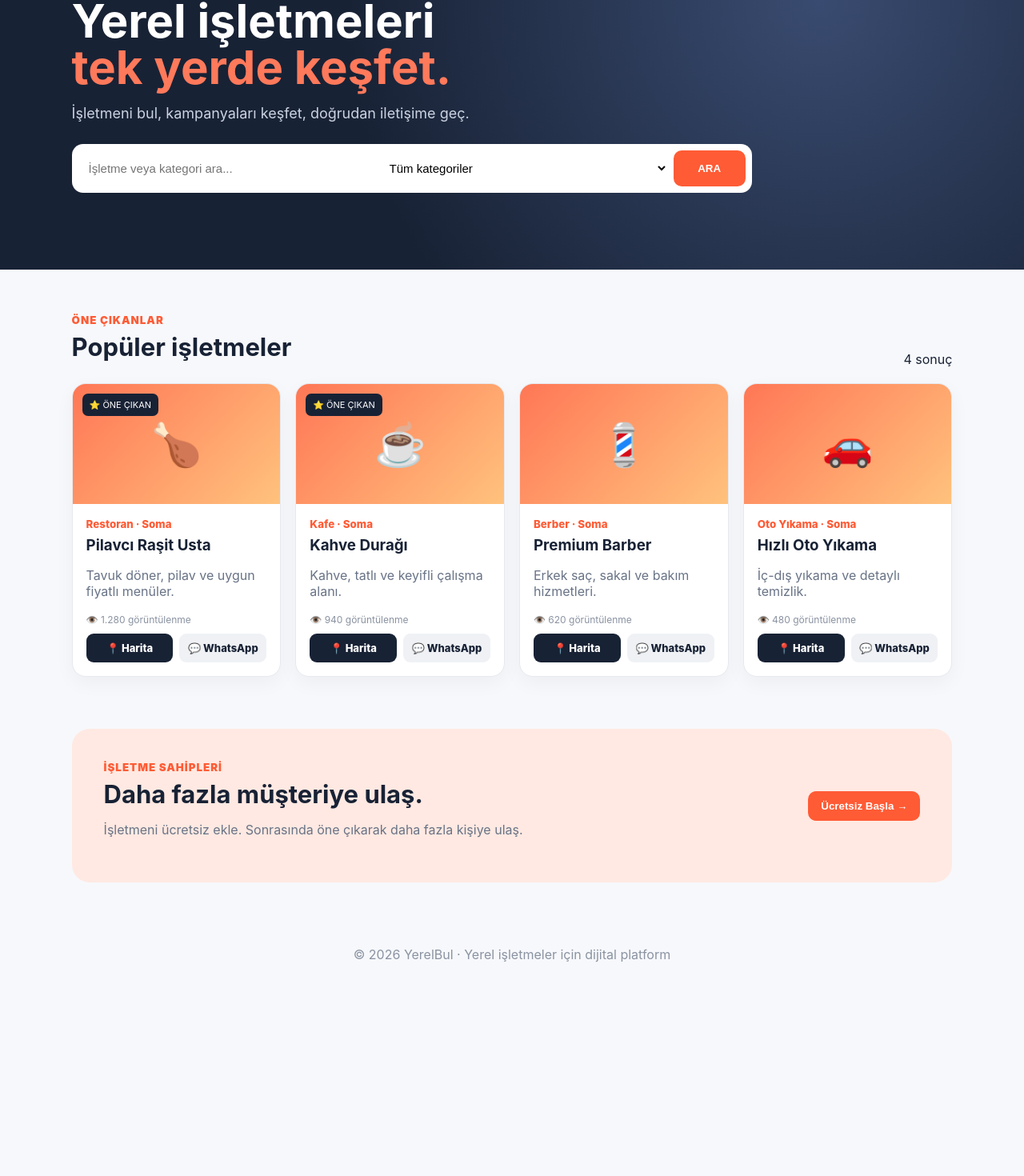
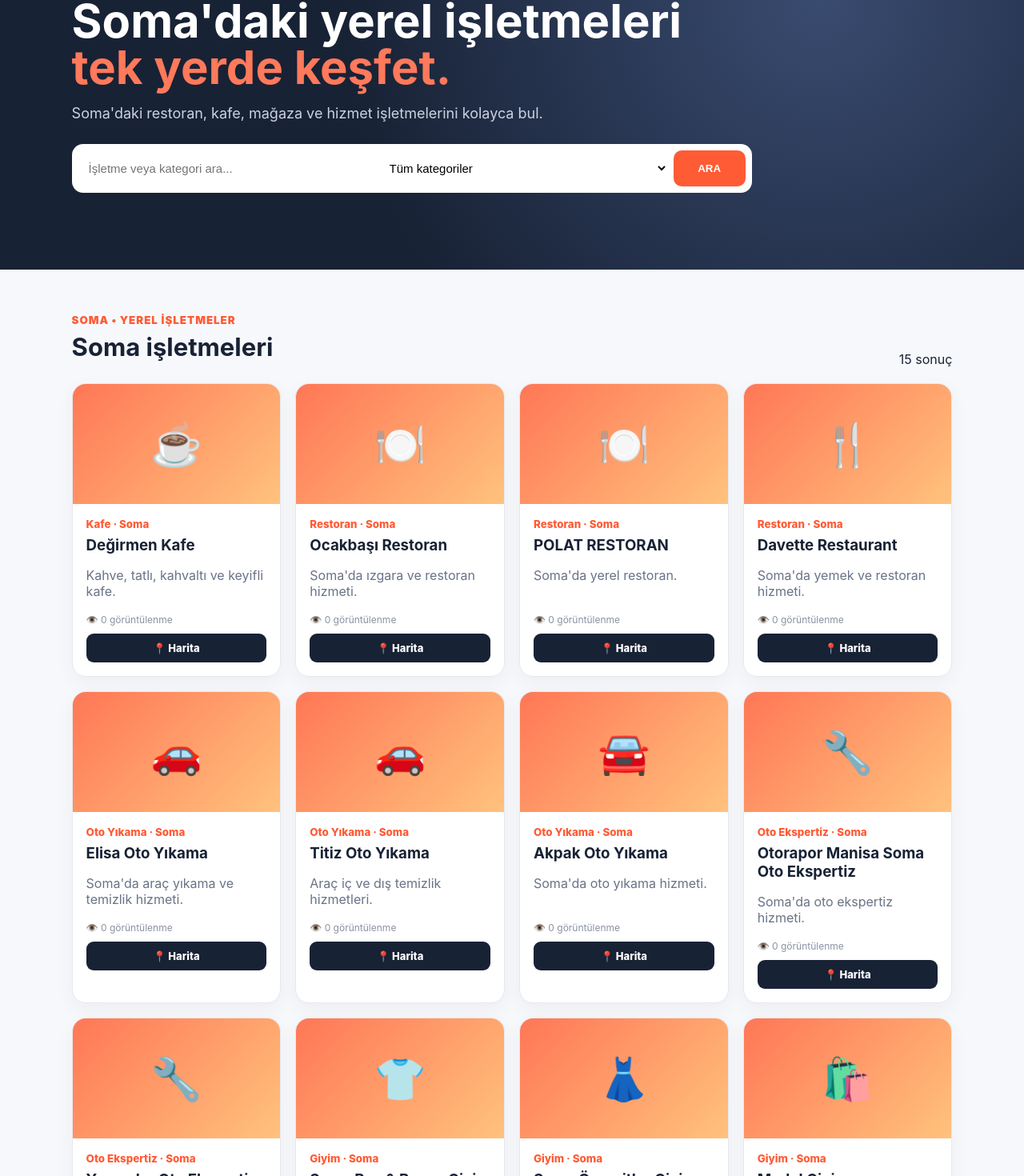
Before and after one commit to programci455/yerelbul, a React (Vite) app: page / in a window 1280 px wide. Shown: the part 215-1685 px from the top of the page at 80% size. Before the commit the page ends 1448 px from the top, so only its background shows below. Built offline with nearby package versions, Linux system fonts and the light colour scheme.

Commit message:
Refactor App component and update business data
Updated initial business data and modified the App component to improve functionality and structure.

```diff
--- a/src/main.jsx
+++ b/src/main.jsx
@@ -1,26 +1,572 @@
-import React,{useEffect,useMemo,useState} from "react";
-import {createRoot} from "react-dom/client";
+import React, { useEffect, useMemo, useState } from "react";
+import { createRoot } from "react-dom/client";
 import "./style.css";
 
-const initial=[
-{id:1,name:"Pilavcı Raşit Usta",cat:"Restoran",icon:"🍗",city:"Soma",desc:"Tavuk döner, pilav ve uygun fiyatlı menüler.",phone:"",featured:true,views:1280},
-{id:2,name:"Kahve Durağı",cat:"Kafe",icon:"☕",city:"Soma",desc:"Kahve, tatlı ve keyifli çalışma alanı.",phone:"",featured:true,views:940},
-{id:3,name:"Premium Barber",cat:"Berber",icon:"💈",city:"Soma",desc:"Erkek saç, sakal ve bakım hizmetleri.",phone:"",featured:false,views:620},
-{id:4,name:"Hızlı Oto Yıkama",cat:"Oto Yıkama",icon:"🚗",city:"Soma",desc:"İç-dış yıkama ve detaylı temizlik.",phone:"",featured:false,views:480}
+const initial = [
+  {
+    id: 1,
+    name: "Değirmen Kafe",
+    cat: "Kafe",
+    icon: "☕",
+    city: "Soma",
+    desc: "Kahve, tatlı, kahvaltı ve keyifli kafe.",
+    phone: "",
+    featured: false,
+    views: 0
+  },
+  {
+    id: 2,
+    name: "Ocakbaşı Restoran",
+    cat: "Restoran",
+    icon: "🍽️",
+    city: "Soma",
+    desc: "Soma'da ızgara ve restoran hizmeti.",
+    phone: "",
+    featured: false,
+    views: 0
+  },
+  {
+    id: 3,
+    name: "POLAT RESTORAN",
+    cat: "Restoran",
+    icon: "🍽️",
+    city: "Soma",
+    desc: "Soma'da yerel restoran.",
+    phone: "",
+    featured: false,
+    views: 0
+  },
+  {
+    id: 4,
+    name: "Davette Restaurant",
+    cat: "Restoran",
+    icon: "🍴",
+    city: "Soma",
+    desc: "Soma'da yemek ve restoran hizmeti.",
+    phone: "",
+    featured: false,
+    views: 0
+  },
+  {
+    id: 5,
+    name: "Elisa Oto Yıkama",
+    cat: "Oto Yıkama",
+    icon: "🚗",
+    city: "Soma",
+    desc: "Soma'da araç yıkama ve temizlik hizmeti.",
+    phone: "",
+    featured: false,
+    views: 0
+  },
+  {
+    id: 6,
+    name: "Titiz Oto Yıkama",
+    cat: "Oto Yıkama",
+    icon: "🚗",
+    city: "Soma",
+    desc: "Araç iç ve dış temizlik hizmetleri.",
+    phone: "",
+    featured: false,
+    views: 0
+  },
+  {
+    id: 7,
+    name: "Akpak Oto Yıkama",
+    cat: "Oto Yıkama",
+    icon: "🚘",
+    city: "Soma",
+    desc: "Soma'da oto yıkama hizmeti.",
+    phone: "",
+    featured: false,
+    views: 0
+  },
+  {
+    id: 8,
+    name: "Otorapor Manisa Soma Oto Ekspertiz",
+    cat: "Oto Ekspertiz",
+    icon: "🔧",
+    city: "Soma",
+    desc: "Soma'da oto ekspertiz hizmeti.",
+    phone: "",
+    featured: false,
+    views: 0
+  },
+  {
+    id: 9,
+    name: "Yamanlar Oto Ekspertiz Soma",
+    cat: "Oto Ekspertiz",
+    icon: "🔧",
+    city: "Soma",
+    desc: "Araç ekspertiz ve kontrol hizmetleri.",
+    phone: "",
+    featured: false,
+    views: 0
+  },
+  {
+    id: 10,
+    name: "Soma Bay & Bayan Giyim",
+    cat: "Giyim",
+    icon: "👕",
+    city: "Soma",
+    desc: "Kadın ve erkek giyim mağazası.",
+    phone: "",
+    featured: false,
+    views: 0
+  },
+  {
+    id: 11,
+    name: "Soma Özceritler Giyim",
+    cat: "Giyim",
+    icon: "👗",
+    city: "Soma",
+    desc: "Giyim ve abiye ürünleri.",
+    phone: "",
+    featured: false,
+    views: 0
+  },
+  {
+    id: 12,
+    name: "Model Giyim",
+    cat: "Giyim",
+    icon: "🛍️",
+    city: "Soma",
+    desc: "Soma'da giyim mağazası.",
+    phone: "",
+    featured: false,
+    views: 0
+  },
+  {
+    id: 13,
+    name: "Gold İnternet Kafe",
+    cat: "İnternet Kafe",
+    icon: "🖥️",
+    city: "Soma",
+    desc: "Soma'da internet ve bilgisayar hizmetleri.",
+    phone: "",
+    featured: false,
+    views: 0
+  },
+  {
+    id: 14,
+    name: "Özen Alabalık Restoran",
+    cat: "Restoran",
+    icon: "🐟",
+    city: "Soma",
+    desc: "Soma Darkale'de alabalık restoranı.",
+    phone: "",
+    featured: false,
+    views: 0
+  },
+  {
+    id: 15,
+    name: "Değirmen Darkale Restoran",
+    cat: "Restoran",
+    icon: "🏡",
+    city: "Soma",
+    desc: "Darkale'de restoran hizmeti.",
+    phone: "",
+    featured: false,
+    views: 0
+  }
 ];
-function App(){
- const [businesses,setBusinesses]=useState(()=>JSON.parse(localStorage.getItem("yb2-businesses")||"null")||initial);
- const [q,setQ]=useState(""); const [cat,setCat]=useState(""); const [modal,setModal]=useState(false); const [admin,setAdmin]=useState(false);
- useEffect(()=>localStorage.setItem("yb2-businesses",JSON.stringify(businesses)),[businesses]);
- const filtered=useMemo(()=>businesses.filter(b=>(!q||(b.name+" "+b.cat+" "+b.city+" "+b.desc).toLowerCase().includes(q.toLowerCase()))&&(!cat||b.cat===cat)),[businesses,q,cat]);
- function add(e){e.preventDefault();const f=new FormData(e.currentTarget);const b={id:Date.now(),name:f.get("name"),cat:f.get("cat"),city:f.get("city")||"Soma",desc:f.get("desc")||"Yerel işletme.",phone:f.get("phone")||"",icon:{"Restoran":"🍽️","Kafe":"☕","Berber":"💈","Oto Yıkama":"🚗","Güzellik":"✨"}[f.get("cat")],featured:false,views:0};setBusinesses(x=>[b,...x]);setModal(false);e.currentTarget.reset()}
- function toggle(id){setBusinesses(x=>x.map(b=>b.id===id?{...b,featured:!b.featured}:b))}
- return <><header><div className="logo">Yerel<span>Bul</span></div><nav><a href="#kesfet">Keşfet</a><a href="#kampanya">Kampanyalar</a><button onClick={()=>setModal(true)}>İşletmeni Ekle</button><button className="adminBtn" onClick={()=>setAdmin(!admin)}>Admin</button></nav></header>
- <section className="hero"><div><b className="pill">📍 Soma • Manisa</b><h1>Yerel işletmeleri<br/><em>tek yerde keşfet.</em></h1><p>İşletmeni bul, kampanyaları keşfet, doğrudan iletişime geç.</p><div className="search"><input value={q} onChange={e=>setQ(e.target.value)} placeholder="İşletme veya kategori ara..."/><select value={cat} onChange={e=>setCat(e.target.value)}><option value="">Tüm kategoriler</option><option>Restoran</option><option>Kafe</option><option>Berber</option><option>Oto Yıkama</option><option>Güzellik</option></select><button>ARA</button></div></div></section>
- <main id="kesfet"><div className="head"><div><small>ÖNE ÇIKANLAR</small><h2>Popüler işletmeler</h2></div><span>{filtered.length} sonuç</span></div><div className="grid">{filtered.map(b=><article className="card" key={b.id}><div className="cover">{b.icon}{b.featured&&<label>⭐ ÖNE ÇIKAN</label>}</div><div className="body"><small>{b.cat} · {b.city}</small><h3>{b.name}</h3><p>{b.desc}</p><div className="stats">👁️ {b.views.toLocaleString("tr-TR")} görüntülenme</div><div className="actions"><a target="_blank" href={"https://www.google.com/maps/search/?api=1&query="+encodeURIComponent(b.name+" "+b.city)}>📍 Harita</a><a target="_blank" href={b.phone?"https://wa.me/"+b.phone.replace(/\D/g,""):"#"}>💬 WhatsApp</a></div></div></article>)}</div></main>
- <section id="kampanya" className="cta"><div><small>İŞLETME SAHİPLERİ</small><h2>Daha fazla müşteriye ulaş.</h2><p>İşletmeni ücretsiz ekle. Sonrasında öne çıkarak daha fazla kişiye ulaş.</p></div><button onClick={()=>setModal(true)}>Ücretsiz Başla →</button></section>
- {admin&&<section className="admin"><div className="head"><div><small>YÖNETİM</small><h2>Admin Paneli</h2></div><span>{businesses.length} işletme</span></div><div className="adminTable">{businesses.map(b=><div className="row" key={b.id}><b>{b.icon} {b.name}</b><span>{b.cat}</span><span>{b.views} görüntülenme</span><button onClick={()=>toggle(b.id)}>{b.featured?"Öne çıkarmayı kaldır":"Öne çıkar"}</button></div>)}</div></section>}
- <footer>© 2026 YerelBul · Yerel işletmeler için dijital platform</footer>
- {modal&&<div className="overlay"><div className="modal"><button className="x" onClick={()=>setModal(false)}>×</button><h2>İşletmeni Ekle</h2><form onSubmit={add}><input name="name" required placeholder="İşletme adı"/><select name="cat" required><option value="">Kategori</option><option>Restoran</option><option>Kafe</option><option>Berber</option><option>Oto Yıkama</option><option>Güzellik</option></select><input name="city" placeholder="Şehir / ilçe" defaultValue="Turgutlu"/><input name="phone" placeholder="WhatsApp telefon numarası"/><textarea name="desc" placeholder="İşletme açıklaması"></textarea><button className="primary">İşletmeyi Kaydet</button></form></div></div>}</>
+
+const categories = [
+  "Restoran",
+  "Kafe",
+  "Berber",
+  "Oto Yıkama",
+  "Oto Ekspertiz",
+  "Giyim",
+  "İnternet Kafe",
+  "Güzellik"
+];
+
+const storageKey = "yerelbul-soma-businesses";
+
+function App() {
+  const [businesses, setBusinesses] = useState(() => {
+    const saved = localStorage.getItem(storageKey);
+    return saved ? JSON.parse(saved) : initial;
+  });
+
+  const [q, setQ] = useState("");
+  const [cat, setCat] = useState("");
+  const [modal, setModal] = useState(false);
+  const [admin, setAdmin] = useState(false);
+
+  useEffect(() => {
+    localStorage.setItem(storageKey, JSON.stringify(businesses));
+  }, [businesses]);
+
+  const filtered = useMemo(() => {
+    return businesses.filter((b) => {
+      const text = `${b.name} ${b.cat} ${b.city} ${b.desc}`.toLowerCase();
+
+      return (
+        (!q || text.includes(q.toLowerCase())) &&
+        (!cat || b.cat === cat)
+      );
+    });
+  }, [businesses, q, cat]);
+
+  function addBusiness(e) {
+    e.preventDefault();
+
+    const form = new FormData(e.currentTarget);
+    const category = form.get("cat");
+
+    const icons = {
+      Restoran: "🍽️",
+      Kafe: "☕",
+      Berber: "💈",
+      "Oto Yıkama": "🚗",
+      "Oto Ekspertiz": "🔧",
+      Giyim: "👕",
+      "İnternet Kafe": "🖥️",
+      Güzellik: "✨"
+    };
+
+    const business = {
+      id: Date.now(),
+      name: form.get("name"),
+      cat: category,
+      city: form.get("city") || "Soma",
+      desc: form.get("desc") || "Soma yerel işletmesi.",
+      phone: form.get("phone") || "",
+      icon: icons[category] || "📍",
+      featured: false,
+      views: 0
+    };
+
+    setBusinesses((prev) => [business, ...prev]);
+    setModal(false);
+    e.currentTarget.reset();
+  }
+
+  function toggleFeatured(id) {
+    setBusinesses((prev) =>
+      prev.map((b) =>
+        b.id === id
+          ? { ...b, featured: !b.featured }
+          : b
+      )
+    );
+  }
+
+  function increaseView(id) {
+    setBusinesses((prev) =>
+      prev.map((b) =>
+        b.id === id
+          ? { ...b, views: b.views + 1 }
+          : b
+      )
+    );
+  }
+
+  return (
+    <>
+      <header>
+        <div className="logo">
+          Yerel<span>Bul</span>
+        </div>
+
+        <nav>
+          <a href="#kesfet">Keşfet</a>
+          <a href="#kampanya">Kampanyalar</a>
+
+          <button onClick={() => setModal(true)}>
+            İşletmeni Ekle
+          </button>
+
+          <button
+            className="adminBtn"
+            onClick={() => setAdmin(!admin)}
+          >
+            Admin
+          </button>
+        </nav>
+      </header>
+
+      <section className="hero">
+        <div>
+          <b className="pill">
+            📍 Soma • Manisa
+          </b>
+
+          <h1>
+            Soma'daki yerel işletmeleri
+            <br />
+            <em>tek yerde keşfet.</em>
+          </h1>
+
+          <p>
+            Soma'daki restoran, kafe, mağaza ve hizmet
+            işletmelerini kolayca bul.
+          </p>
+
+          <div className="search">
+            <input
+              value={q}
+              onChange={(e) => setQ(e.target.value)}
+              placeholder="İşletme veya kategori ara..."
+            />
+
+            <select
+              value={cat}
+              onChange={(e) => setCat(e.target.value)}
+            >
+              <option value="">
+                Tüm kategoriler
+              </option>
+
+              {categories.map((category) => (
+                <option key={category}>
+                  {category}
+                </option>
+              ))}
+            </select>
+
+            <button>
+              ARA
+            </button>
+          </div>
+        </div>
+      </section>
+
+      <main id="kesfet">
+        <div className="head">
+          <div>
+            <small>
+              SOMA • YEREL İŞLETMELER
+            </small>
+
+            <h2>
+              Soma işletmeleri
+            </h2>
+          </div>
+
+          <span>
+            {filtered.length} sonuç
+          </span>
+        </div>
+
+        <div className="grid">
+          {filtered.map((business) => (
+            <article
+              className="card"
+              key={business.id}
+            >
+              <div className="cover">
+                {business.icon}
+
+                {business.featured && (
+                  <label>
+                    ⭐ ÖNE ÇIKAN
+                  </label>
+                )}
+              </div>
+
+              <div className="body">
+                <small>
+                  {business.cat} · {business.city}
+                </small>
+
+                <h3>
+                  {business.name}
+                </h3>
+
+                <p>
+                  {business.desc}
+                </p>
+
+                <div className="stats">
+                  👁️{" "}
+                  {business.views.toLocaleString("tr-TR")}
+                  {" "}görüntülenme
+                </div>
+
+                <div className="actions">
+                  <a
+                    target="_blank"
+                    rel="noreferrer"
+                    onClick={() =>
+                      increaseView(business.id)
+                    }
+                    href={
+                      "https://www.google.com/maps/search/?api=1&query=" +
+                      encodeURIComponent(
+                        `${business.name} Soma Manisa`
+                      )
+                    }
+                  >
+                    📍 Harita
+                  </a>
+
+                  {business.phone && (
+                    <a
+                      target="_blank"
+                      rel="noreferrer"
+                      href={
+                        "https://wa.me/" +
+                        business.phone.replace(/\D/g, "")
+                      }
+                    >
+                      💬 WhatsApp
+                    </a>
+                  )}
+                </div>
+              </div>
+            </article>
+          ))}
+        </div>
+      </main>
+
+      <section
+        id="kampanya"
+        className="cta"
+      >
+        <div>
+          <small>
+            SOMA İŞLETME SAHİPLERİ
+          </small>
+
+          <h2>
+            Daha fazla müşteriye ulaş.
+          </h2>
+
+          <p>
+            İşletmeni YerelBul'a ücretsiz ekle.
+            Daha sonra işletmeni öne çıkararak
+            daha fazla kişiye ulaş.
+          </p>
+        </div>
+
+        <button onClick={() => setModal(true)}>
+          Ücretsiz Başla →
+        </button>
+      </section>
+
+      {admin && (
+        <section className="admin">
+          <div className="head">
+            <div>
+              <small>
+                YÖNETİM
+              </small>
+
+              <h2>
+                Admin Paneli
+              </h2>
+            </div>
+
+            <span>
+              {businesses.length} işletme
+            </span>
+          </div>
+
+          <div className="adminTable">
+            {businesses.map((business) => (
+              <div
+                className="row"
+                key={business.id}
+              >
+                <b>
+                  {business.icon} {business.name}
+                </b>
+
+                <span>
+                  {business.cat}
+                </span>
+
+                <span>
+                  {business.views} görüntülenme
+                </span>
+
+                <button
+                  onClick={() =>
+                    toggleFeatured(business.id)
+                  }
+                >
+                  {business.featured
+                    ? "Öne çıkarmayı kaldır"
+                    : "Öne çıkar"}
+                </button>
+              </div>
+            ))}
+          </div>
+        </section>
+      )}
+
+      <footer>
+        © 2026 YerelBul ·
+        Soma yerel işletmeleri için dijital platform
+      </footer>
+
+      {modal && (
+        <div className="overlay">
+          <div className="modal">
+            <button
+              className="x"
+              onClick={() => setModal(false)}
+            >
+              ×
+            </button>
+
+            <h2>
+              İşletmeni Ekle
+            </h2>
+
+            <form onSubmit={addBusiness}>
+              <input
+                name="name"
+                required
+                placeholder="İşletme adı"
+              />
+
+              <select
+                name="cat"
+                required
+              >
+                <option value="">
+                  Kategori seç
+                </option>
+
+                {categories.map((category) => (
+                  <option key={category}>
+                    {category}
+                  </option>
+                ))}
+              </select>
+
+              <input
+                name="city"
+                defaultValue="Soma"
+                placeholder="Şehir / ilçe"
+              />
+
+              <input
+                name="phone"
+                placeholder="Telefon / WhatsApp"
+              />
+
+              <textarea
+                name="desc"
+                placeholder="İşletme açıklaması"
+              />
+
+              <button className="primary">
+                İşletmeyi Kaydet
+              </button>
+            </form>
+          </div>
+        </div>
+      )}
+    </>
+  );
 }
-createRoot(document.getElementById("root")).render(<App/>);
+
+createRoot(
+  document.getElementById("root")
+).render(
+  <App />
+);
```
